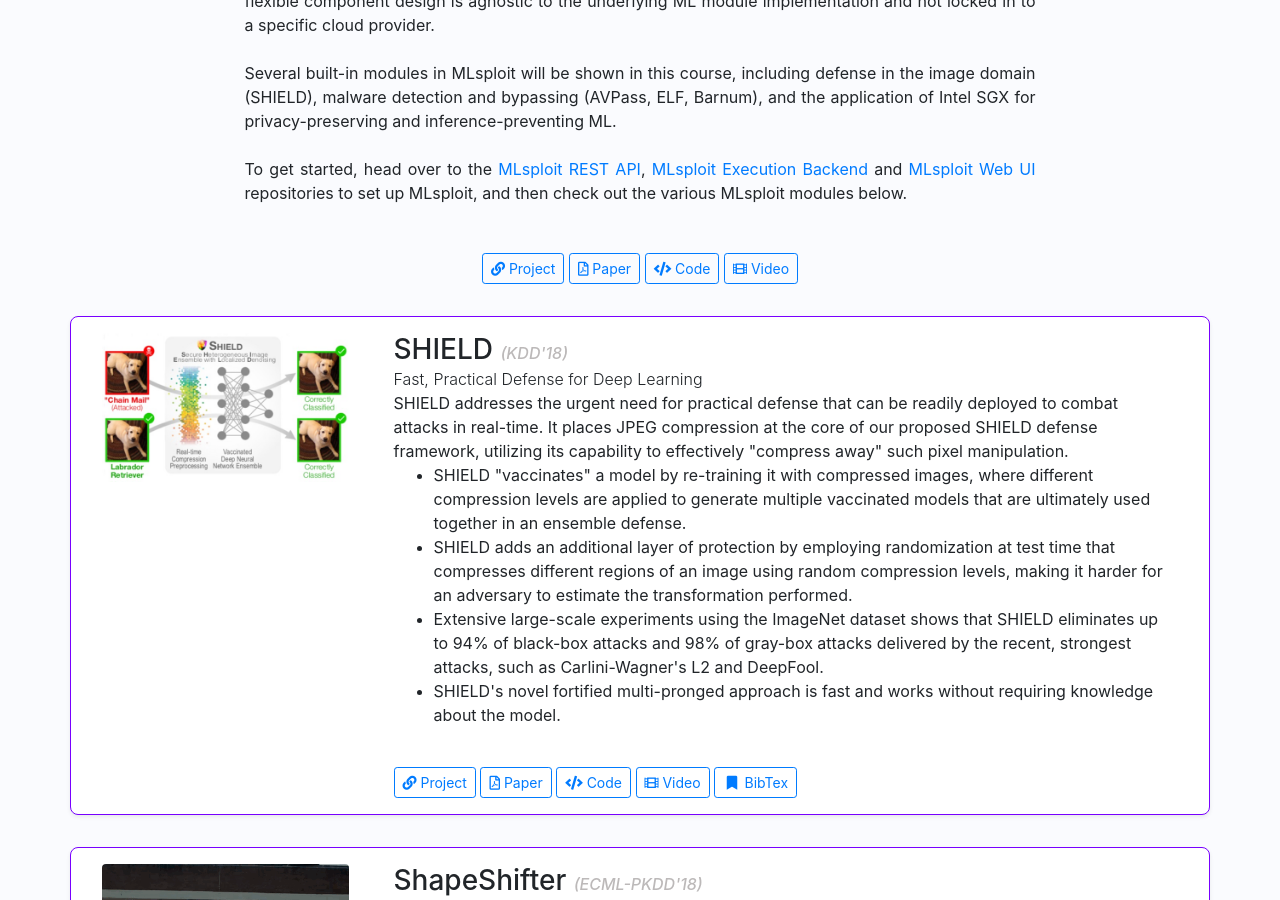
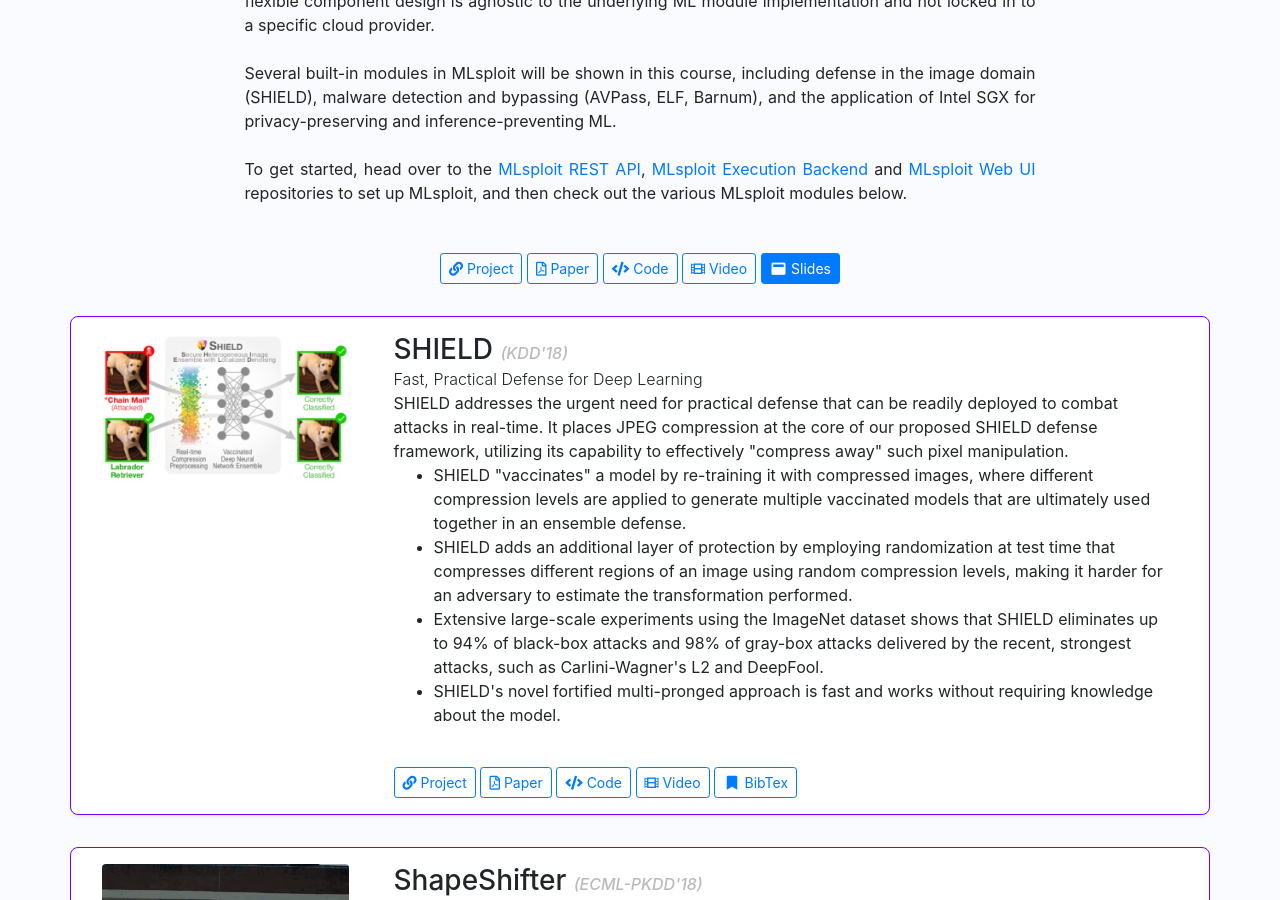
Before and after one commit to mlsploit/mlsploit-tutorial, a Jekyll site: the page built from index.html, in a window 1280 px wide and 900 px high, scrolled down 476 px. Built offline with Jekyll 4.4.1, drawn with Linux system fonts in a browser that asks for light colours.

Commit message:
Add MLsploit introduction slides

```diff
--- a/_data/course.yml
+++ b/_data/course.yml
@@ -17,3 +17,4 @@ resources:
   pdf: "https://www.kdd.org/kdd2019/docs/KDD2019_Showcase_2062.pdf"
   github: "https://github.com/mlsploit"
   youtube: "https://youtu.be/hlzszoQVgD4"
+  slides: "static/pdf/mlsploit-adversarial-ml-intro.pdf"
--- a/_includes/hero.html
+++ b/_includes/hero.html
@@ -31,6 +31,12 @@
                     <i class="fas fa-film" aria-hidden="true"></i> Video
                 </a>
             </span>
+
+            <span>
+                <a href="{{ site.data.course.resources.slides }}" target="_blank" class="btn btn-primary btn-sm resource-item" role="button">
+                    <i class="fa fa-fw fa-window-maximize" aria-hidden="true"></i> Slides
+                </a>
+            </span>
         </div>
     </div>
 </div>
```
Also changed, not shown: 1 other file.
